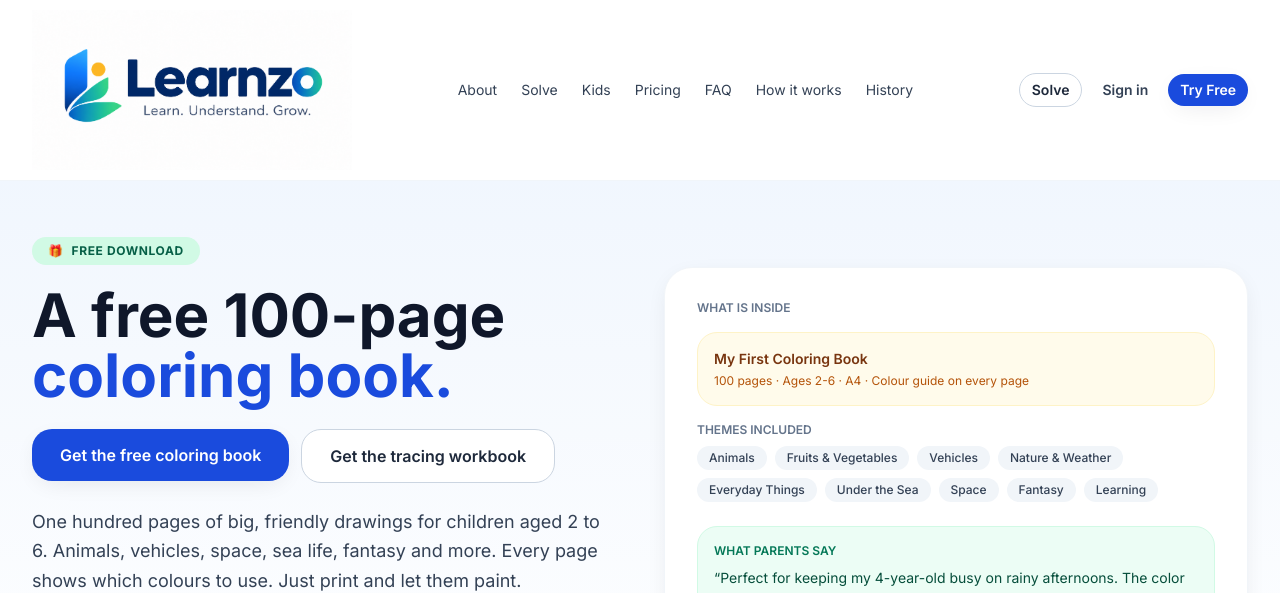
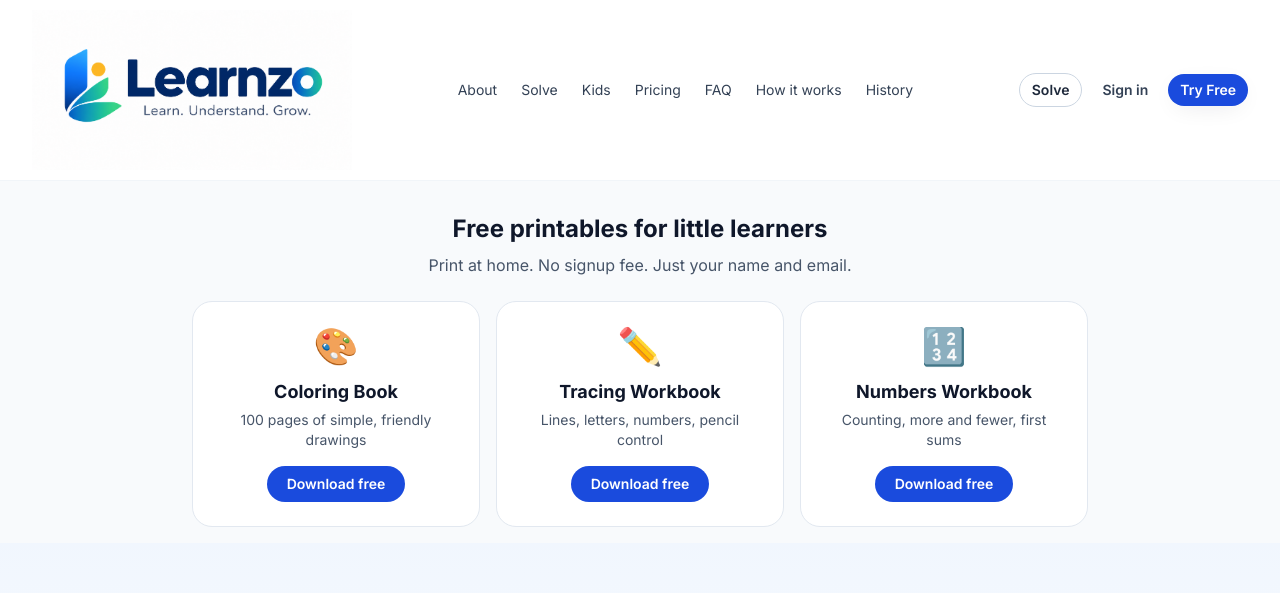
Before and after one commit to Lernzo/learnzo-ai, a Next.js app: page /kids in a window 1280 px wide. Shown: the top 593 px of the page. Built offline with nearby package versions, Linux system fonts and the light colour scheme; no server answers.

Commit message:
Move printables section above hero on Kids page

```diff
--- a/src/app/kids/page.tsx
+++ b/src/app/kids/page.tsx
@@ -12,8 +12,6 @@ export const metadata: Metadata = {
   description:
     "Download our free 100-page coloring book for children aged 2 to 6. Animals, vehicles, space, sea life, fantasy and more. Ready to print on A4. Includes a color guide on every page. No signup required."
 };
-
-
 
 const HIGHLIGHTS = [
   {
@@ -111,7 +109,32 @@ export default function KidsPage() {
       <main>
 
         {/* HERO */}
-        <section className="bg-gradient-to-b from-brand-50/70 to-white">
+                {/* FREE PRINTABLES - TOP OF PAGE */}
+        <div className="pt-8 pb-4">
+          <h3 className="text-2xl font-bold text-center">Free printables for little learners</h3>
+          <p className="mt-2 text-center text-slate-600">Print at home. No signup fee. Just your name and email.</p>
+          <div className="mt-6 grid sm:grid-cols-3 gap-4 max-w-4xl mx-auto">
+            <Link href="/coloring" className="rounded-2xl border border-slate-200 bg-white p-6 text-center hover:border-brand-400 hover:shadow-soft transition">
+              <div className="text-4xl">&#127912;</div>
+              <div className="mt-3 font-bold text-lg">Coloring Book</div>
+              <div className="mt-1 text-sm text-slate-600">100 pages of simple, friendly drawings</div>
+              <div className="mt-4 inline-block rounded-full bg-brand-600 text-white px-5 py-2 text-sm font-semibold">Download free</div>
+            </Link>
+            <Link href="/workbook" className="rounded-2xl border border-slate-200 bg-white p-6 text-center hover:border-brand-400 hover:shadow-soft transition">
+              <div className="text-4xl">&#9999;&#65039;</div>
+              <div className="mt-3 font-bold text-lg">Tracing Workbook</div>
+              <div className="mt-1 text-sm text-slate-600">Lines, letters, numbers, pencil control</div>
+              <div className="mt-4 inline-block rounded-full bg-brand-600 text-white px-5 py-2 text-sm font-semibold">Download free</div>
+            </Link>
+            <Link href="/numbers" className="rounded-2xl border border-slate-200 bg-white p-6 text-center hover:border-brand-400 hover:shadow-soft transition">
+              <div className="text-4xl">&#128290;</div>
+              <div className="mt-3 font-bold text-lg">Numbers Workbook</div>
+              <div className="mt-1 text-sm text-slate-600">Counting, more and fewer, first sums</div>
+              <div className="mt-4 inline-block rounded-full bg-brand-600 text-white px-5 py-2 text-sm font-semibold">Download free</div>
+            </Link>
+          </div>
+        </div>
+<section className="bg-gradient-to-b from-brand-50/70 to-white">
           <div className="container-x py-10 lg:py-14 grid lg:grid-cols-2 gap-12 items-center">
             <div>
               <div className="inline-flex items-center gap-2 rounded-full bg-emerald-100 text-emerald-800 px-4 py-1.5 text-xs font-bold uppercase tracking-wider">
@@ -123,13 +146,7 @@ export default function KidsPage() {
               </h1>
 
 <div className="mt-6 flex flex-wrap gap-3">
-  <Link href="/coloring">
-    <Button size="lg">Get the free coloring book</Button>
-  </Link>
-  <Link href="/workbook">
-    <Button size="lg" variant="outline">Get the tracing workbook</Button>
-  </Link>
-</div>
+  </div>
               <p className="mt-6 text-lg text-slate-700 max-w-xl leading-relaxed">
                 One hundred pages of big, friendly drawings for children aged 2 to 6.
                 Animals, vehicles, space, sea life, fantasy and more. Every page
@@ -422,6 +439,10 @@ export default function KidsPage() {
           </div>
         </section>
 
+
+
+
+
       </main>
       <Footer />
     </>
```
Also changed, not shown: 1 other file (tests, documents, lock files or other folders).
